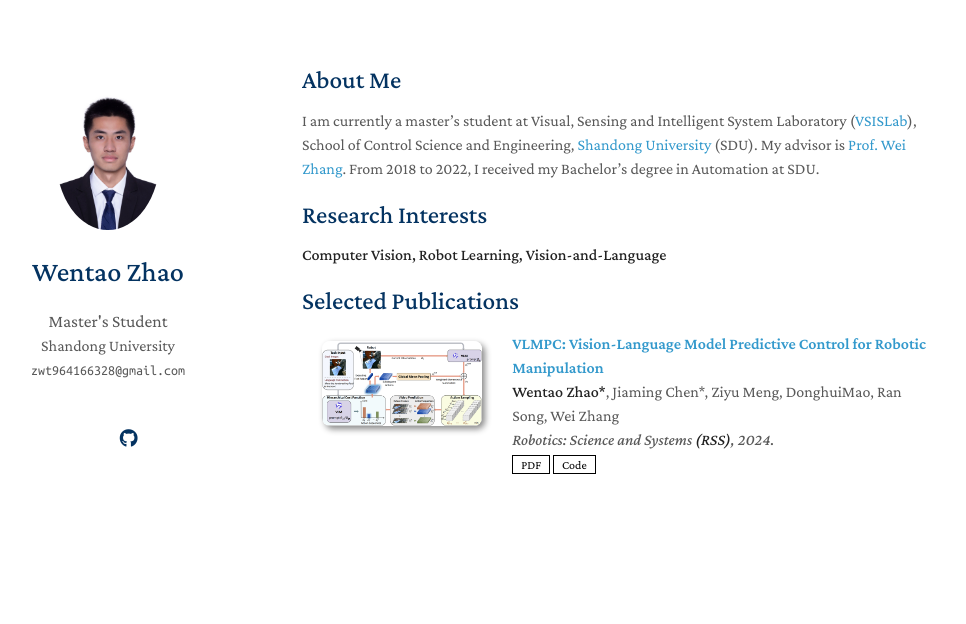
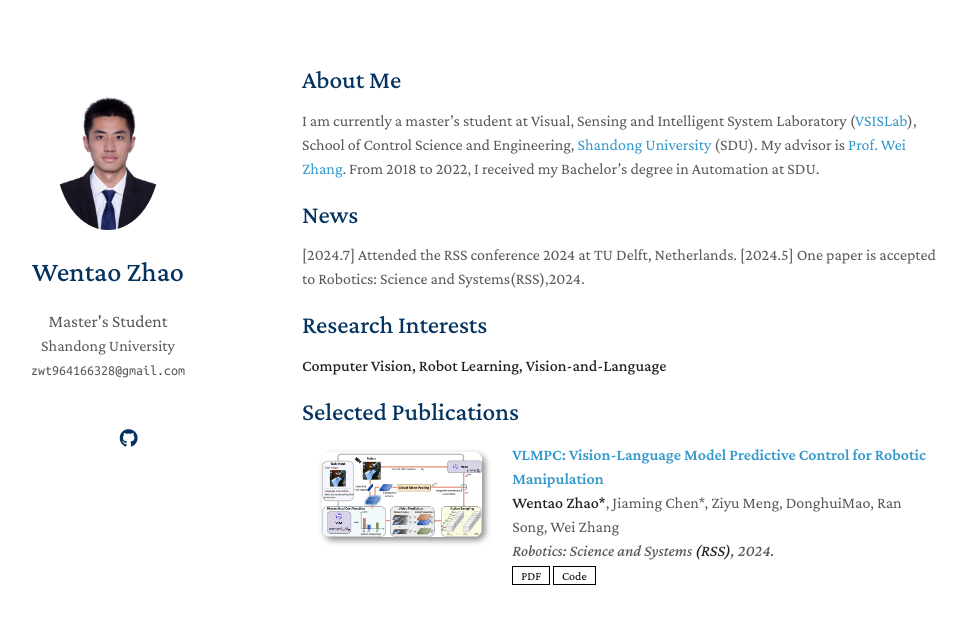
Before and after one commit to TaoshuaiZ/TaoshuaiZ.github.io, a Jekyll site: the page built from index.md, in a window 1280 px wide. Shown: the top 624 px of the page, without its empty margins (168-1134 px from the left). Built offline with Jekyll 4.4.1, drawn with Linux system fonts in a browser that asks for light colours; nearby versions of some CDN libraries; a style sheet for code colours, icons or effects is not loaded; our own code applies the rules of GitHub Pages for plain Markdown files.

Commit message:
Update index.md

```diff
--- a/index.md
+++ b/index.md
@@ -6,6 +6,9 @@ layout: homepage
 
 I am currently a master's student at Visual, Sensing and Intelligent System Laboratory ([VSISLab](http://www.vsislab.com/)), School of Control Science and Engineering, [Shandong University](https://www.en.sdu.edu.cn/) (SDU). My advisor is [Prof. Wei Zhang](https://ieeexplore.ieee.org/author/37085379581). From 2018 to 2022, I received my Bachelor's degree in Automation at SDU.
 
+## News
+[2024.7] Attended the RSS conference 2024 at TU Delft, Netherlands.
+[2024.5] One paper is accepted to Robotics: Science and Systems(RSS),2024.
 
 ## Research Interests
 
```
